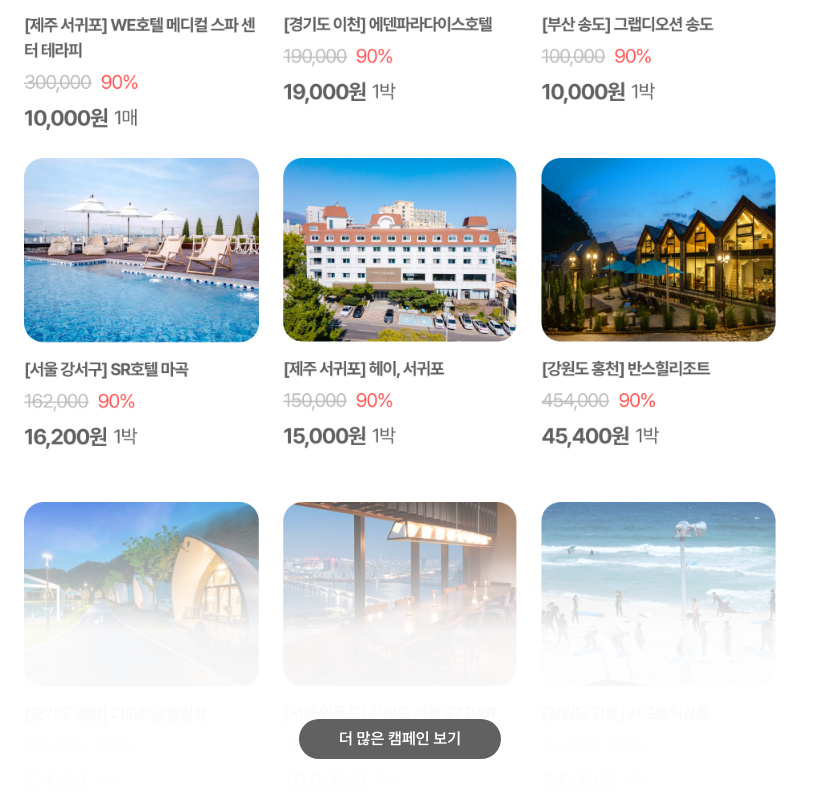
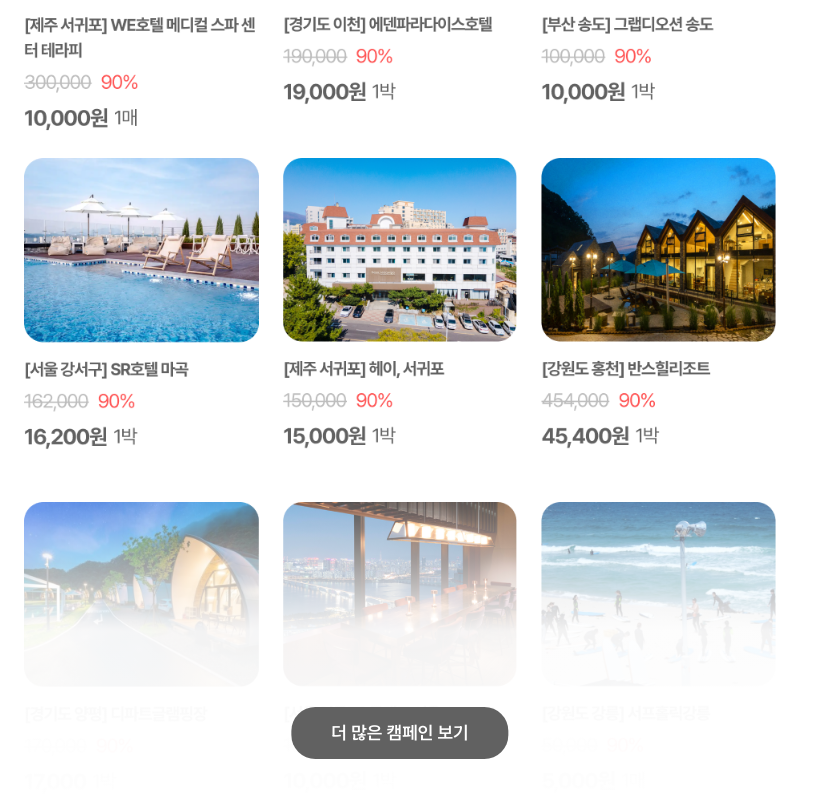
Before and after one commit to wairi-fiveTeam/wairi, a Next.js app: page /member in a window 1280 px wide. Shown: the part 885-1682 px from the top of the page, without its empty margins (0-815 px from the left). Built offline with nearby package versions, Linux system fonts and the light colour scheme.

Commit message:
Feat: 캠페인 버튼 디자인 수정

```diff
--- a/src/app/member/first/SecondSection.tsx
+++ b/src/app/member/first/SecondSection.tsx
@@ -44,7 +44,7 @@ export default function SecondSection() {
       <div className='absolute bottom-0 left-0 w-full h-96 bg-gradient-to-t from-white via-white/95 to-transparent'>
         <button
           className={`absolute bottom-16 left-1/2 transform -translate-x-1/2
-         bg-[#616161] text-white text-base font-semibold py-2 px-10 rounded-3xl hover:bg-gray-800`}
+         bg-[#616161] text-white text-lg font-semibold py-3 px-10 rounded-3xl hover:bg-gray-800`}
           onClick={handleModal}
         >
           더 많은 캠페인 보기
```
